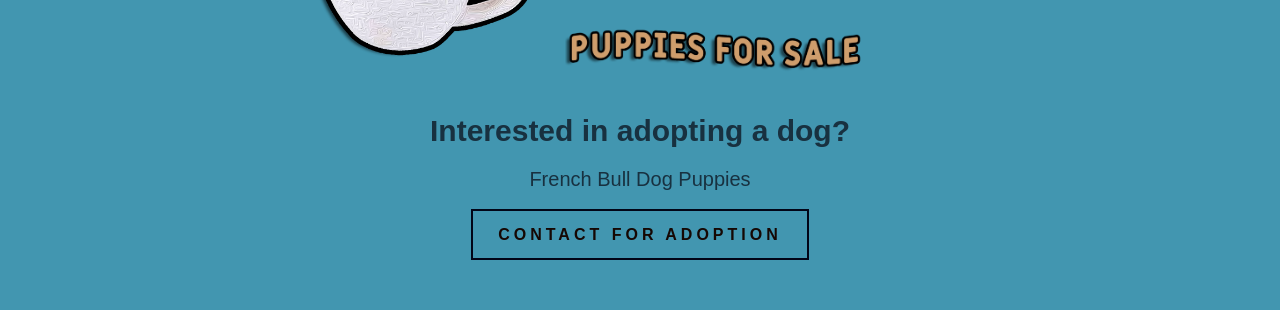
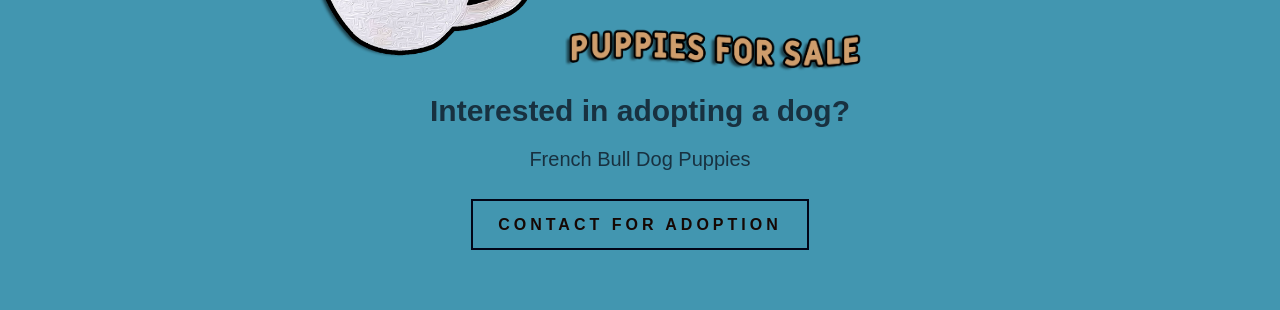
Before and after one commit to mhaleighw/dog-adoption-react-app, a React (Create React App) app: page / in a window 1280 px wide. Shown: the part 223-533 px from the top of the page. Built offline with nearby package versions, Linux system fonts and the light colour scheme.

Commit message:
updated homepage

```diff
--- a/src/App.js
+++ b/src/App.js
@@ -2,6 +2,8 @@ import './App.scss';
 import { Routes, Route } from 'react-router-dom'
 import Layout from './components/Layout'
 import Home from './components/Home'
+// import About from './components/About'
+
 
 function App() {
   return (
--- a/src/components/Home/index.scss
+++ b/src/components/Home/index.scss
@@ -8,17 +8,17 @@
 .text-zone {
   font-family: Arial, Helvetica, sans-serif;
   text-align: center; /* Center the content horizontally */
-    margin-bottom: 20px; /* Add margin below the text zone */
+  margin-bottom: 50px; /* Add margin below the text zone */
 }
 
 .text-zone h2 {
   font-size: 30px; /* Adjust font size as needed */
-    margin-bottom: 10px; /* Add space between heading and paragraph */
+  margin-bottom: 20px; /* Add space between heading and paragraph */
 }
 
 .text-zone p {
   font-size: 20px; /* Adjust font size as needed */
-    margin-bottom: 35px; /* Add space between elements */
+  margin-bottom: 45px; /* Add space between elements */
 }
 
 .flat-button {
@@ -31,6 +31,7 @@
   border: 2px solid #010517;
   white-space: nowrap;
   transition: background-color 0.3s, color 0.3s;
+  margin-top: 20px; /* Adjust top margin */
 }
 
 .flat-button:hover {
```
Also changed, not shown: src/components/About/index.js (deleted), src/components/About/index.scss (deleted). Lines whose indentation alone changed are shown as unchanged.
